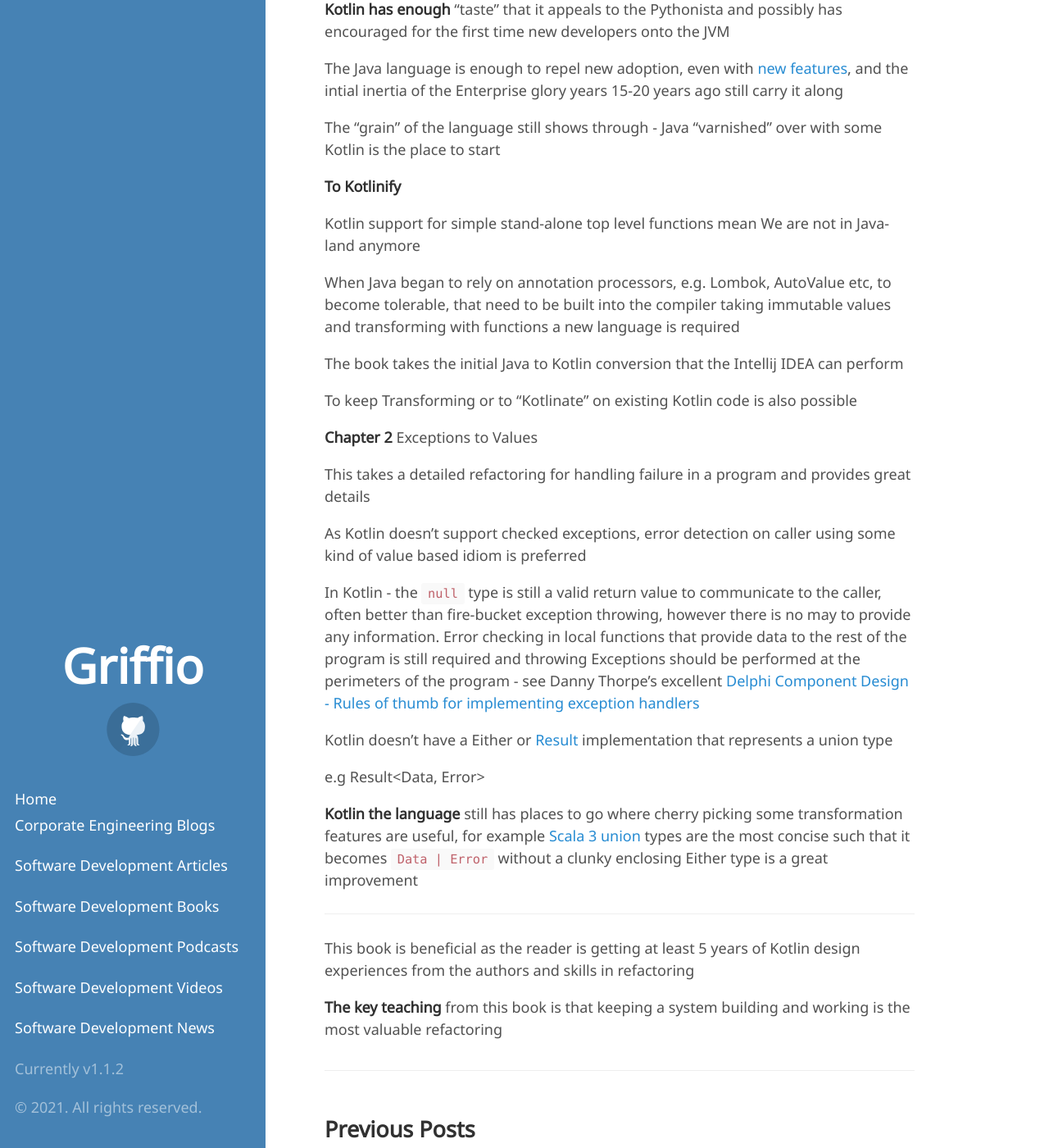
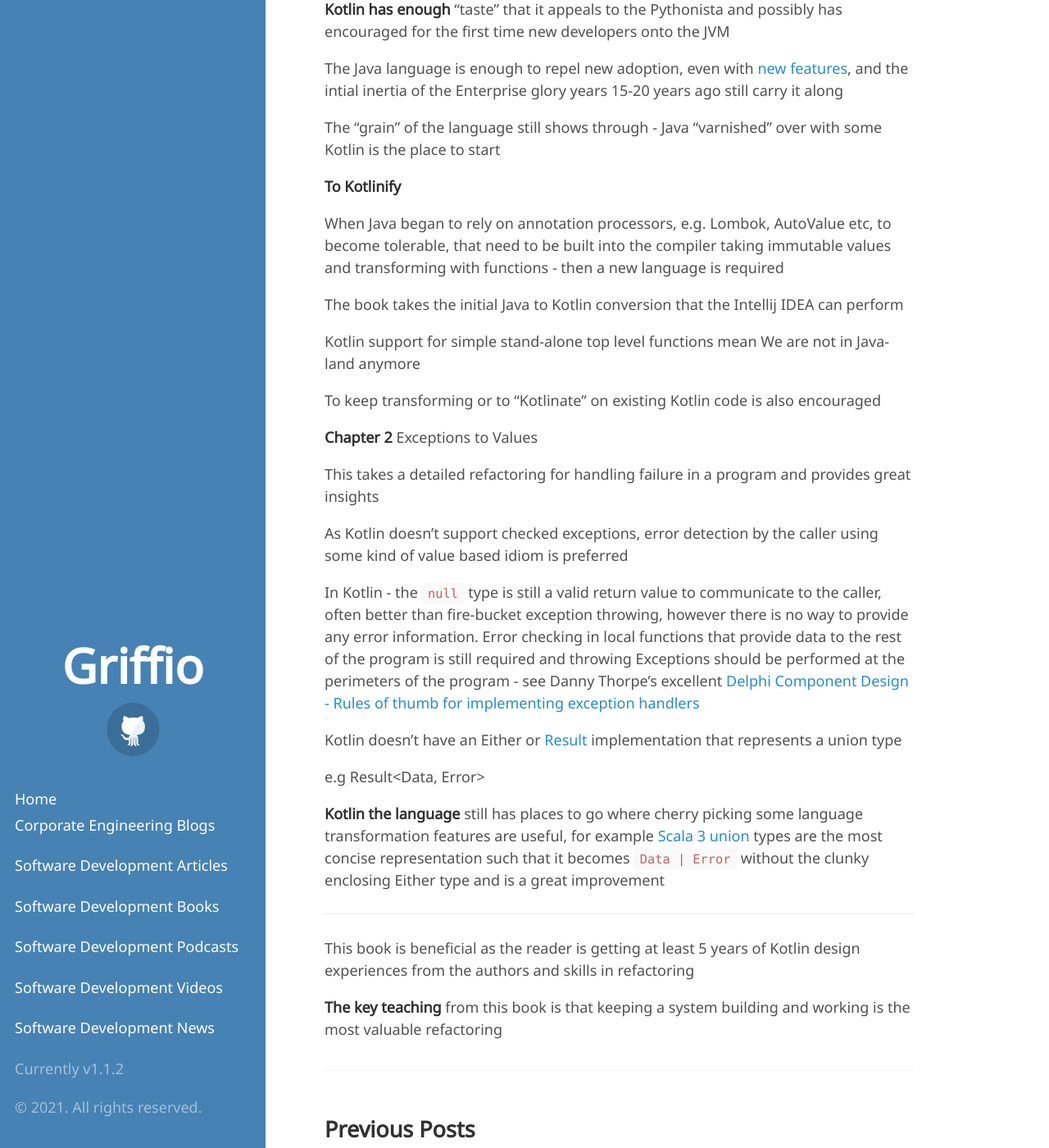
Before and after one commit to griffio/griffio.github.io, a Jekyll site: the page built from _posts/2021-09-10-Java-To-Kotlin-Review.md, in a window 1280 px wide and 1400 px high, scrolled down 1392 px. Shown: the whole window at 82% size. Built offline with Jekyll 4.4.1, drawn with Linux system fonts in a browser that asks for light colours; some web fonts are replaced.

Commit message:
Update 2021-09-10-Java-To-Kotlin-Review.md

```diff
--- a/_posts/2021-09-10-Java-To-Kotlin-Review.md
+++ b/_posts/2021-09-10-Java-To-Kotlin-Review.md
@@ -39,29 +39,29 @@
 
 **To Kotlinify**
 
-Kotlin support for simple stand-alone top level functions mean We are not in Java-land anymore
-
 When Java began to rely on annotation processors, e.g. Lombok, AutoValue etc, to become tolerable, that need to be built into the compiler
-taking immutable values and transforming with functions a new language is required
+taking immutable values and transforming with functions - then a new language is required
 
 The book takes the initial Java to Kotlin conversion that the Intellij IDEA can perform
 
-To keep Transforming or to "Kotlinate" on existing Kotlin code is also possible
+Kotlin support for simple stand-alone top level functions mean We are not in Java-land anymore
+
+To keep transforming or to "Kotlinate" on existing Kotlin code is also encouraged
 
 **Chapter 2** Exceptions to Values
 
-This takes a detailed refactoring for handling failure in a program and provides great details
+This takes a detailed refactoring for handling failure in a program and provides great insights
 
-As Kotlin doesn't support checked exceptions, error detection on caller using some kind of value based idiom is preferred
+As Kotlin doesn't support checked exceptions, error detection by the caller using some kind of value based idiom is preferred
 
-In Kotlin - the `null` type is still a valid return value to communicate to the caller, often better than fire-bucket exception throwing, however there is no may to provide any information. Error checking in local functions that provide data to the rest of the program is still required and throwing Exceptions should be performed at the perimeters of the program - see
+In Kotlin - the `null` type is still a valid return value to communicate to the caller, often better than fire-bucket exception throwing, however there is no way to provide any error information. Error checking in local functions that provide data to the rest of the program is still required and throwing Exceptions should be performed at the perimeters of the program - see
 Danny Thorpe's excellent [Delphi Component Design - Rules of thumb for implementing exception handlers](https://dl.acm.org/doi/book/10.5555/524370)
 
-Kotlin doesn't have a Either or [Result](https://kotlinlang.org/api/latest/jvm/stdlib/kotlin/-result/) implementation that represents a union type
+Kotlin doesn't have an Either or [Result](https://kotlinlang.org/api/latest/jvm/stdlib/kotlin/-result/) implementation that represents a union type
 
 e.g Result<Data, Error>
 
-**Kotlin the language** still has places to go where cherry picking some transformation features are useful, for example [Scala 3 union](https://docs.scala-lang.org/scala3/book/types-union.html) types are the most concise such that it becomes `Data | Error` without a clunky enclosing Either type is a great improvement
+**Kotlin the language** still has places to go where cherry picking some language transformation features are useful, for example [Scala 3 union](https://docs.scala-lang.org/scala3/book/types-union.html) types are the most concise representation such that it becomes `Data | Error` without the clunky enclosing Either type and is a great improvement
 
 ---
 
```
